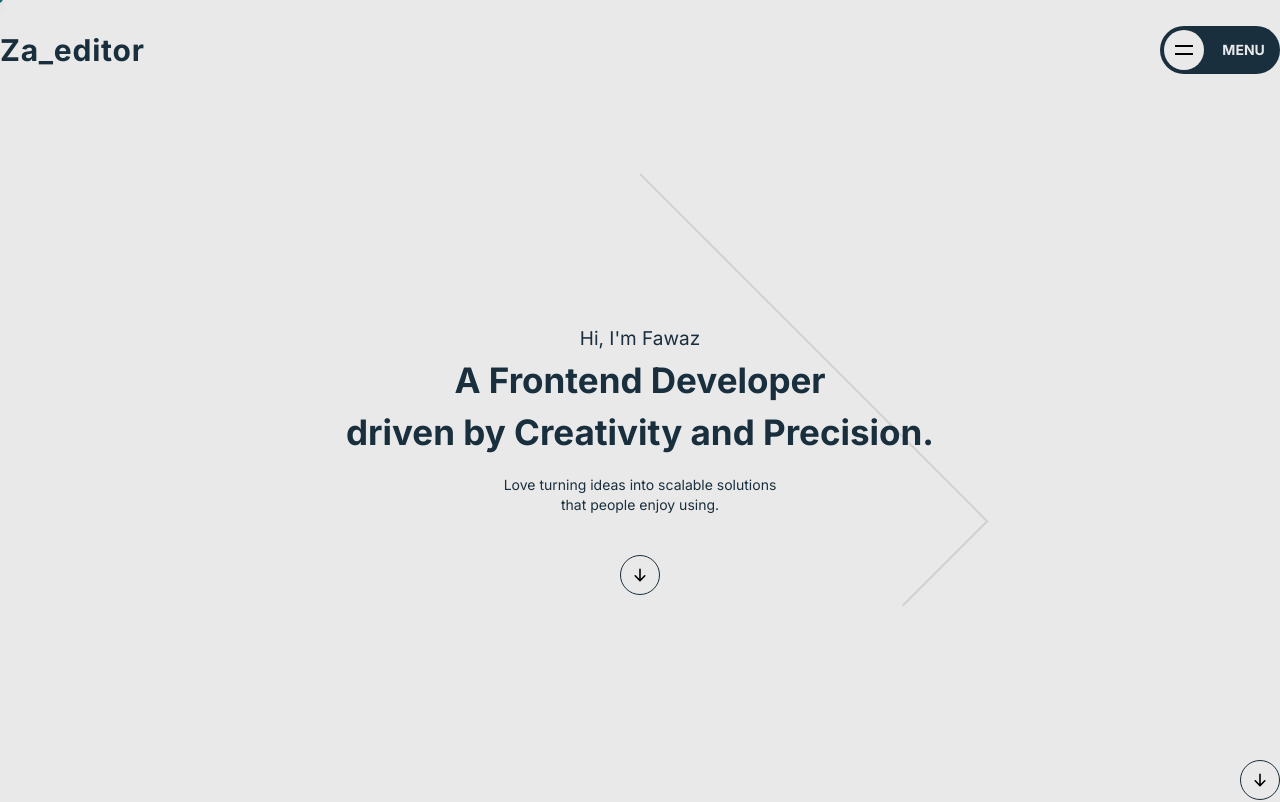
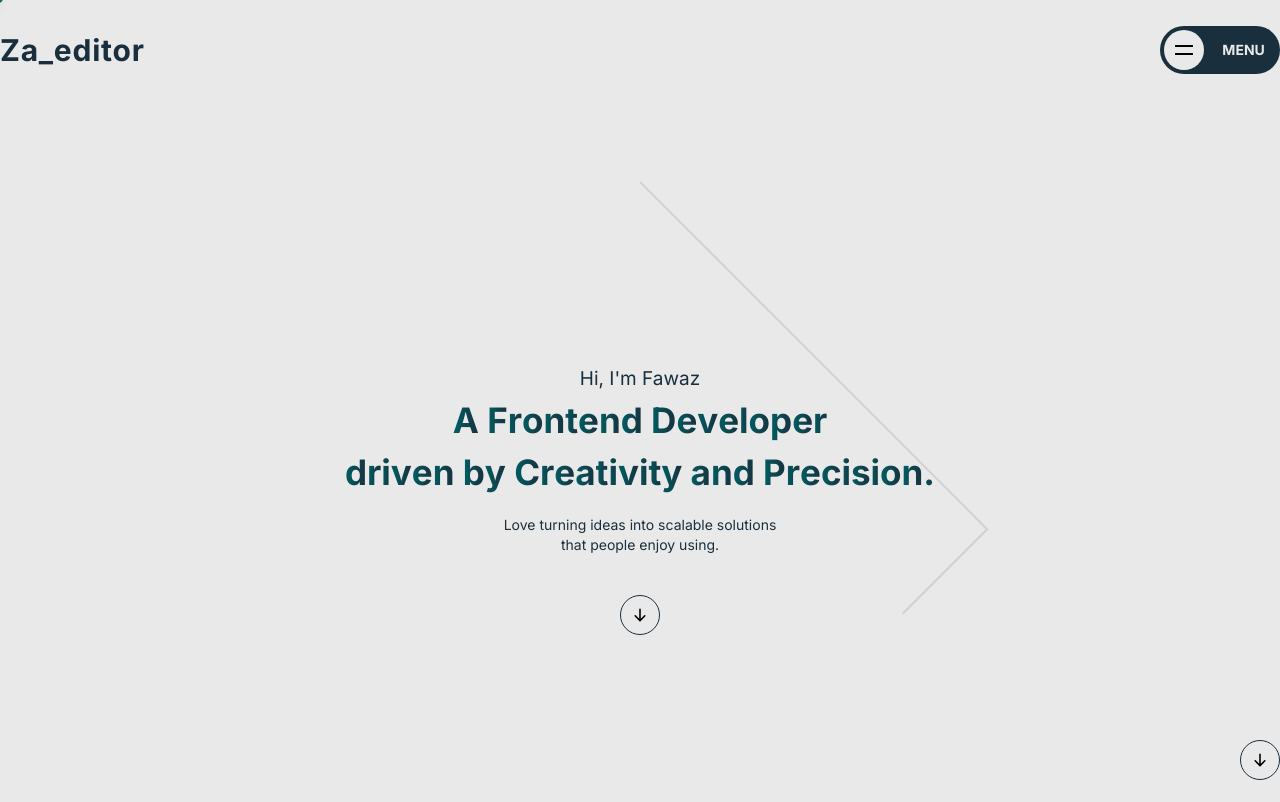
Before and after one commit to Za-editor/tajudeen-fawaz, a React (Vite) app: page / in a window 1280 px wide. Shown: the top 802 px of the page. Built offline with nearby package versions, Linux system fonts and the light colour scheme.

Commit message:
Supposed final touch of hero section

```diff
--- a/src/components/Hero.jsx
+++ b/src/components/Hero.jsx
@@ -2,9 +2,21 @@ import React from "react";
 import { useGSAP } from "@gsap/react";
 import { gsap } from "gsap";
 import { HiArrowDown } from "react-icons/hi";
+import { ScrollTrigger } from "gsap/ScrollTrigger";
+import { SplitText } from "gsap/all";
 
 const Hero = () => {
+  gsap.registerPlugin(ScrollTrigger);
   useGSAP(() => {
+    const heroSplit = new SplitText(".title", { type: "chars, words" });
+    heroSplit.chars.forEach((char) => char.classList.add("text-gradient"));
+    gsap.from(heroSplit.chars, {
+      yPercent: 100,
+      duration: 1,
+      ease: "expo.out",
+      stagger: 0.05,
+    });
+
     gsap.from("p", {
       opacity: 0,
       yPercent: 100,
@@ -38,13 +50,36 @@ const Hero = () => {
       duration: 3,
       ease: "power2.inOut",
     });
+
+    gsap
+      .timeline({
+        scrollTrigger: {
+          trigger: "#hero",
+          start: "top top",
+          end: "bottom top",
+          scrub: true,
+        },
+      })
+      .to(
+        "#diamond",
+        { rotate: 45, scale: 1.4, transformOrigin: "center center" },
+        0
+      );
   });
 
   return (
-    <div className="min-h-[90vh] container mx-auto flex items-center justify-center relative overflow-hidden">
+    <div
+      id="hero"
+      className="h-screen container mx-auto flex items-center justify-center relative top-0 overflow-hidden"
+    >
       <div className=" flex justify-center items-center">
         <svg
-          className="absolute top-[15%] md:top-[10%]    w-[716px] h-[716px] md:w-[1000px] md:h-[1000px]"
+          className="diamond absolute
+             top-[20%] md:top-[15%] lg:top-[10%]
+             w-[716px] h-[716px]
+             md:w-[1000px] md:h-[1000px]
+
+             "
           viewBox="0 0 716 716"
           xmlns="http://www.w3.org/2000/svg"
         >
@@ -60,7 +95,7 @@ const Hero = () => {
 
         <div className="relative z-10 text-center text-[#192f3d]">
           <p className="text-[19px]">Hi, I'm Fawaz </p>
-          <p className="text-[30px] md:text-[35px] font-bold">
+          <p className="title text-[30px] md:text-[35px] font-bold">
             A Frontend Developer <br />
             driven by Creativity and Precision.
           </p>
@@ -76,7 +111,7 @@ const Hero = () => {
           </div>
         </div>
       </div>
-      <div className=" arrowBtn absolute bottom-5 right-0 mx-auto mt-5 md:mt-10  w-10 h-10 flex items-center justify-center border border-[#192f3d] hover:border-none rounded-full overflow-hidden group cursor-pointer">
+      <div className=" arrowBtn absolute bottom-30 md:bottom-40 xl:bottom-30 right-0 mx-auto mt-5 md:mt-10  w-10 h-10 flex items-center justify-center border border-[#192f3d] hover:border-none rounded-full overflow-hidden group cursor-pointer">
         <div className="absolute inset-0 bg-[#005764] translate-y-full group-hover:translate-y-0 transition-transform duration-500 ease-in-out [mask-image:radial-gradient(ellipse_at_center,black_70%,transparent_100%)]" />
 
         <HiArrowDown className="relative z-10 text-black group-hover:text-[#e9e9e9] transition-colors duration-500" />
--- a/src/index.css
+++ b/src/index.css
@@ -4,3 +4,10 @@ body {
   background-color: #e9e9e9;
 font-family: "Inter", sans-serif;
 }
+
+@utility text-gradient {
+    background: linear-gradient(to right, #005f64, #192f3d);
+    -webkit-background-clip: text;
+    background-clip: text;
+    color: transparent;
+}
```
